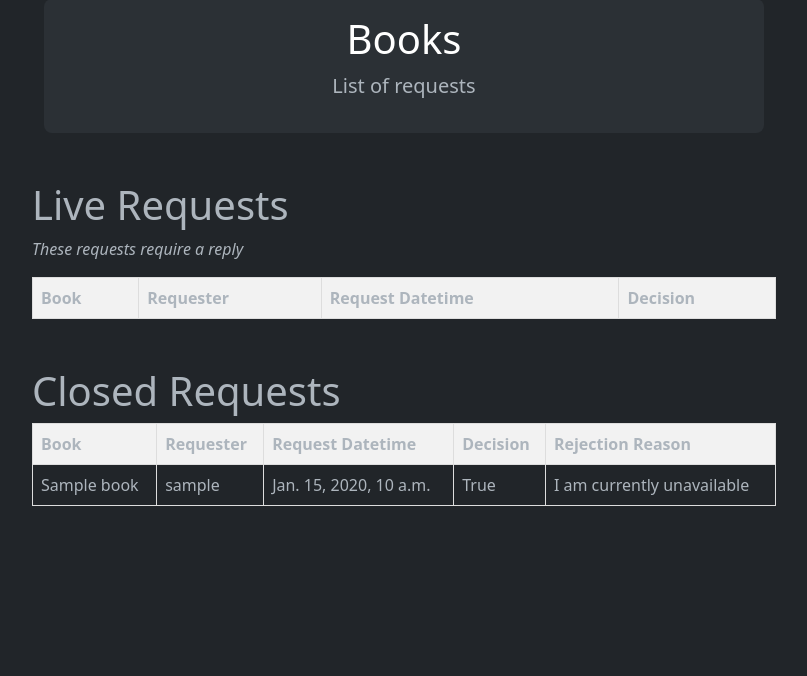
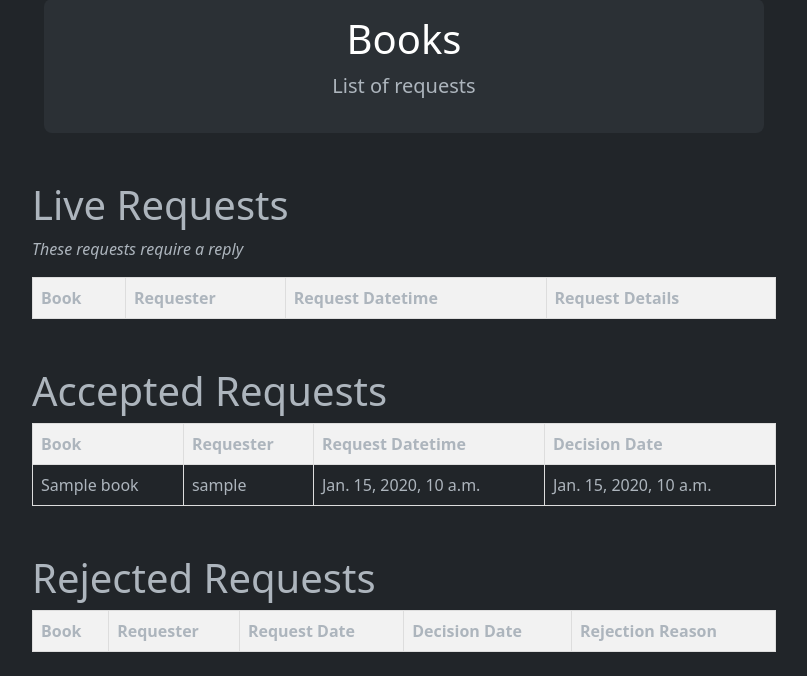
Before and after one commit to RickPaddock/bookswap, a Django app: page /requests_to_user_all/ in a window 1280 px wide. Shown: the part 162-838 px from the top of the page, without its empty margins (236-1043 px from the left). Before the commit the page ends 668 px from the top, so only its background shows below. Run offline with Django 5.2, Linux system fonts and the light colour scheme; a user stored in the database is signed in; tables that the repository leaves empty hold one stand-in row (values such as "Sample post"); lists and menus that the app fills with data are empty; some libraries are stand-ins or nearby versions.

Commit message:
Request list split into live/accepted/rejected

```diff
--- a/books/templates/requests_to_user_all.html
+++ b/books/templates/requests_to_user_all.html
@@ -30,40 +30,61 @@
                 <th>Book</th>
                 <th>Requester</th>
                 <th>Request Datetime</th>
-                <th>Decision</th>
+                <th>Request Details</th>
             </tr>
         </thead>
         <tbody>
-            {% for request_book in requests_to_user_all %}
+            {% for request_book in requests_to_user_open %}
                 <tr>
                     <td><a style="text-decoration:none; color:inherit;" href="{% url 'single_book' pk=request_book.book.pk %}">{{ request_book.book }}</a></td>
                     <td><a style="text-decoration:none; color:inherit;" href="{% url 'user_account' pk=request_book.requester.pk %}">{{ request_book.requester }}</a></td>
                     <td>{{ request_book.request_datetime }}</td>
-                    <td>{{ request_book.decision }}</td>
                     <td><a href="{% url 'requests_to_user_single' pk=request_book.pk %}">View</a></td>
                 </tr>
             {% endfor %}
         </tbody>
     </table>
     <br><br>
-    <h1>Closed Requests</h1>
+    <h1>Accepted Requests</h1>
     <table>
         <thead>
             <tr>
                 <th>Book</th>
                 <th>Requester</th>
                 <th>Request Datetime</th>
-                <th>Decision</th>
+                <th>Decision Date</th>
+            </tr>
+        </thead>
+        <tbody>
+            {% for request_book in requests_to_user_accept %}
+                <tr>
+                    <td><a style="text-decoration:none; color:inherit;" href="{% url 'single_book' pk=request_book.book.pk %}">{{ request_book.book }}</a></td>
+                    <td><a style="text-decoration:none; color:inherit;" href="{% url 'user_account' pk=request_book.requester.pk %}">{{ request_book.requester }}</a></td>
+                    <td>{{ request_book.request_datetime }}</td>
+                    <td>{{ request_book.decision_datetime }}</td>
+                </tr>
+            {% endfor %}
+        </tbody>
+    </table>
+    <br><br>
+    <h1>Rejected Requests</h1>
+    <table>
+        <thead>
+            <tr>
+                <th>Book</th>
+                <th>Requester</th>
+                <th>Request Date</th>
+                <th>Decision Date</th>
                 <th>Rejection Reason</th>
             </tr>
         </thead>
         <tbody>
-            {% for request_book in requests_to_user_all_complete %}
+            {% for request_book in requests_to_user_reject %}
                 <tr>
                     <td><a style="text-decoration:none; color:inherit;" href="{% url 'single_book' pk=request_book.book.pk %}">{{ request_book.book }}</a></td>
                     <td><a style="text-decoration:none; color:inherit;" href="{% url 'user_account' pk=request_book.requester.pk %}">{{ request_book.requester }}</a></td>
                     <td>{{ request_book.request_datetime }}</td>
-                    <td>{{ request_book.decision }}</td>
+                    <td>{{ request_book.decision_datetime }}</td>
                     <td>{{ request_book.reject_reason}}</td>
                 </tr>
             {% endfor %}
--- a/books/views.py
+++ b/books/views.py
@@ -379,15 +379,19 @@
         user = self.request.user
 
         # Filter RequestBook objects where the current user is the requester
-        requests_to_user_all = RequestBook.objects.filter(
+        requests_to_user_open = RequestBook.objects.filter(
             owner=user, decision_datetime__isnull=True
         ).order_by("-request_datetime")
-        requests_to_user_all_complete = RequestBook.objects.filter(
-            owner=user, decision_datetime__isnull=False
+        requests_to_user_accept = RequestBook.objects.filter(
+            owner=user, decision_datetime__isnull=False, decision=True
+        ).order_by("-request_datetime")
+        requests_to_user_reject = RequestBook.objects.filter(
+            owner=user, decision_datetime__isnull=False, decision=False
         ).order_by("-request_datetime")
 
-        context["requests_to_user_all"] = requests_to_user_all
-        context["requests_to_user_all_complete"] = requests_to_user_all_complete
+        context["requests_to_user_open"] = requests_to_user_open
+        context["requests_to_user_accept"] = requests_to_user_accept
+        context["requests_to_user_reject"] = requests_to_user_reject
         return context
 
 
```
